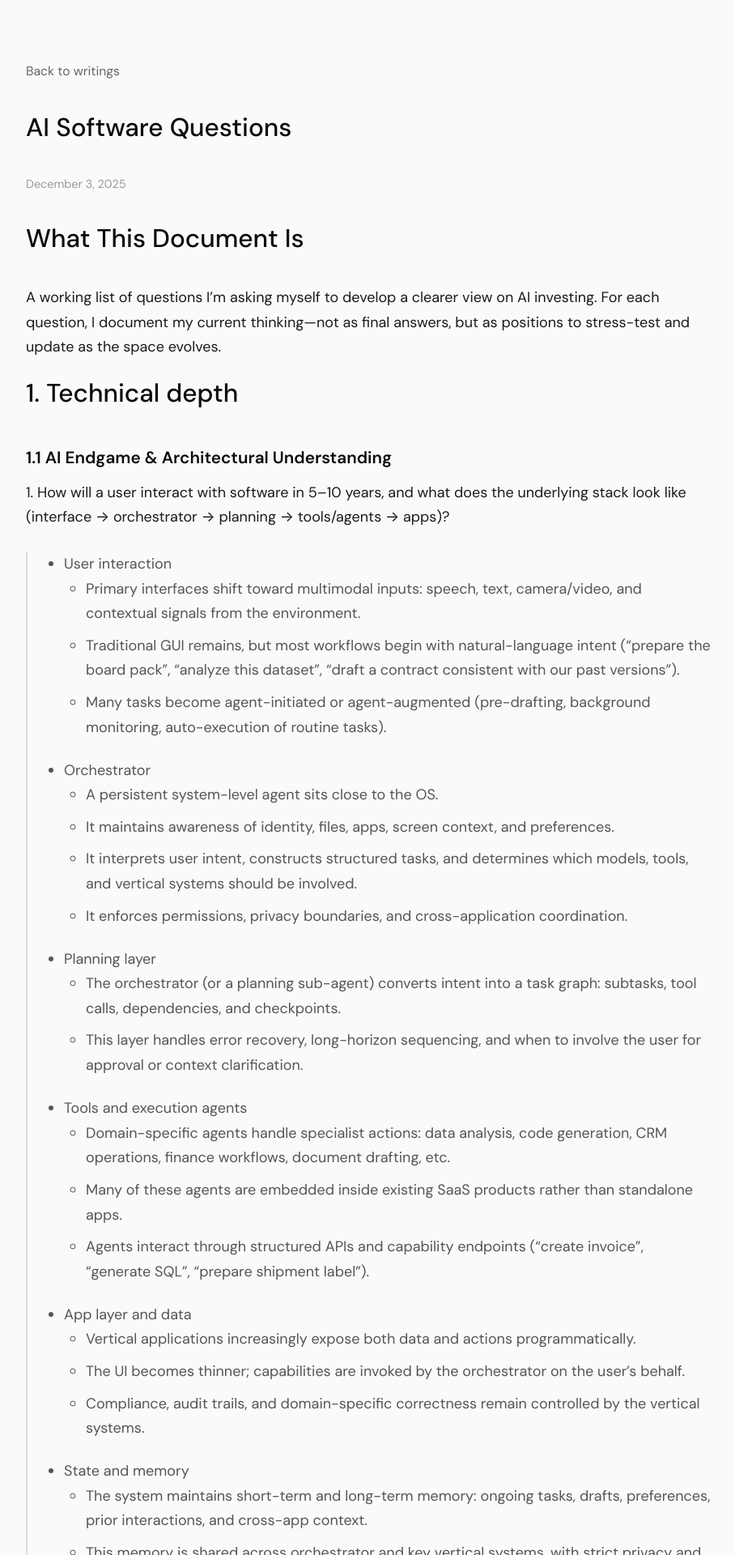
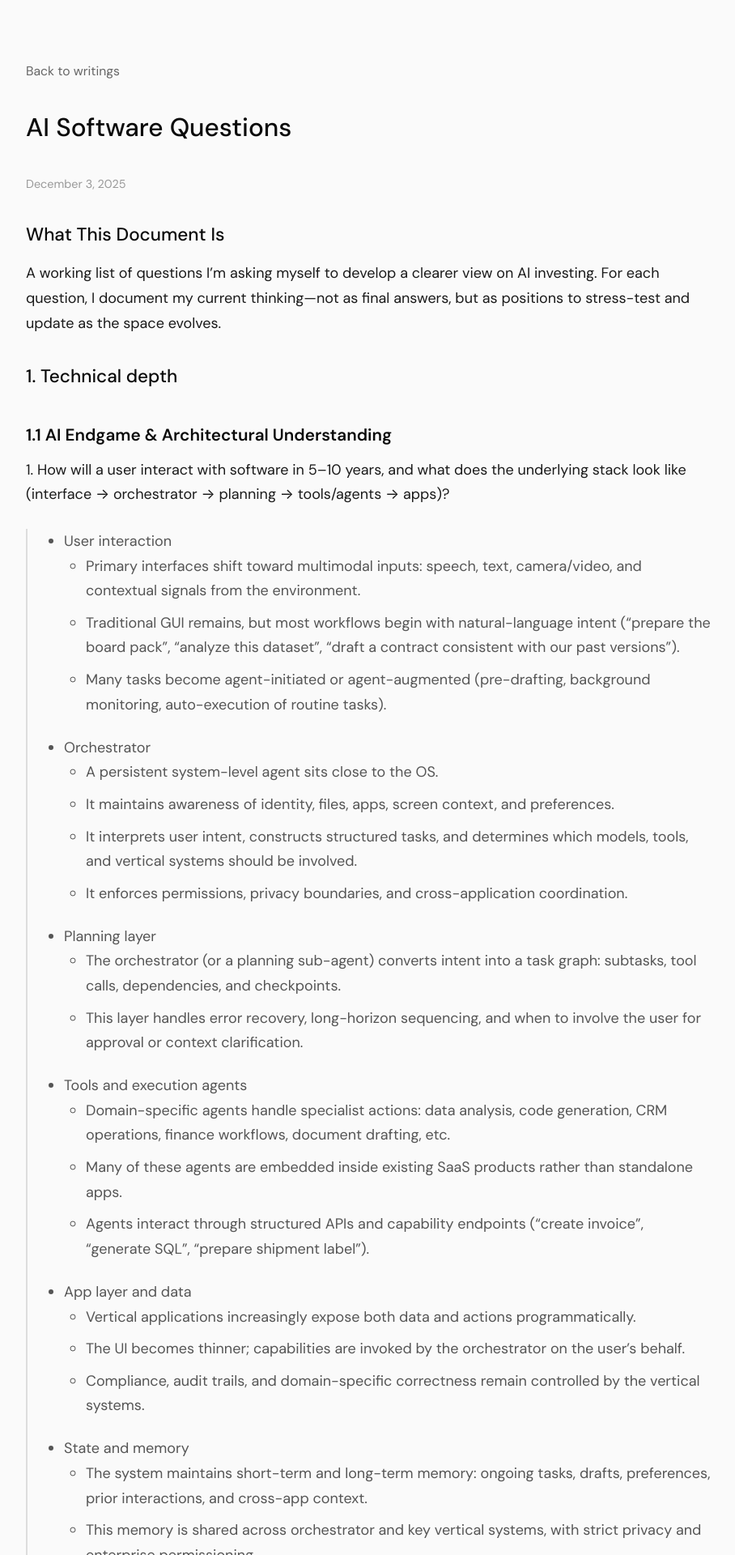
Before and after one commit to lialexlin/blog, a Jekyll site: the page built from ai-software-questions.md, in a window 1280 px wide. Shown: the top 1920 px of the page at 81% size, without its empty margins (185-1093 px from the left). Built offline with Jekyll 4.4.1, drawn with Linux system fonts in a browser that asks for light colours.

Commit message:
vault backup: 2025-12-17 15:40:19

```diff
--- a/ai-software-questions.md
+++ b/ai-software-questions.md
@@ -3,11 +3,11 @@ layout: post
 title: AI Software Questions
 date: 2025-12-03
 ---
-# What This Document Is
+## What This Document Is
 
 A working list of questions I'm asking myself to develop a clearer view on AI investing. For each question, I document my current thinking—not as final answers, but as positions to stress-test and update as the space evolves.
 
-# 1. Technical depth
+## 1. Technical depth
 
 ### 1.1 AI Endgame & Architectural Understanding
 
@@ -184,7 +184,7 @@ A working list of questions I'm asking myself to develop a clearer view on AI in
 
 ---
 
-# 2. Business capability
+## 2. Business capability
 
 ### 2.1 Segment Focus
 
```
Also changed, not shown: .obsidian/workspace.json.
